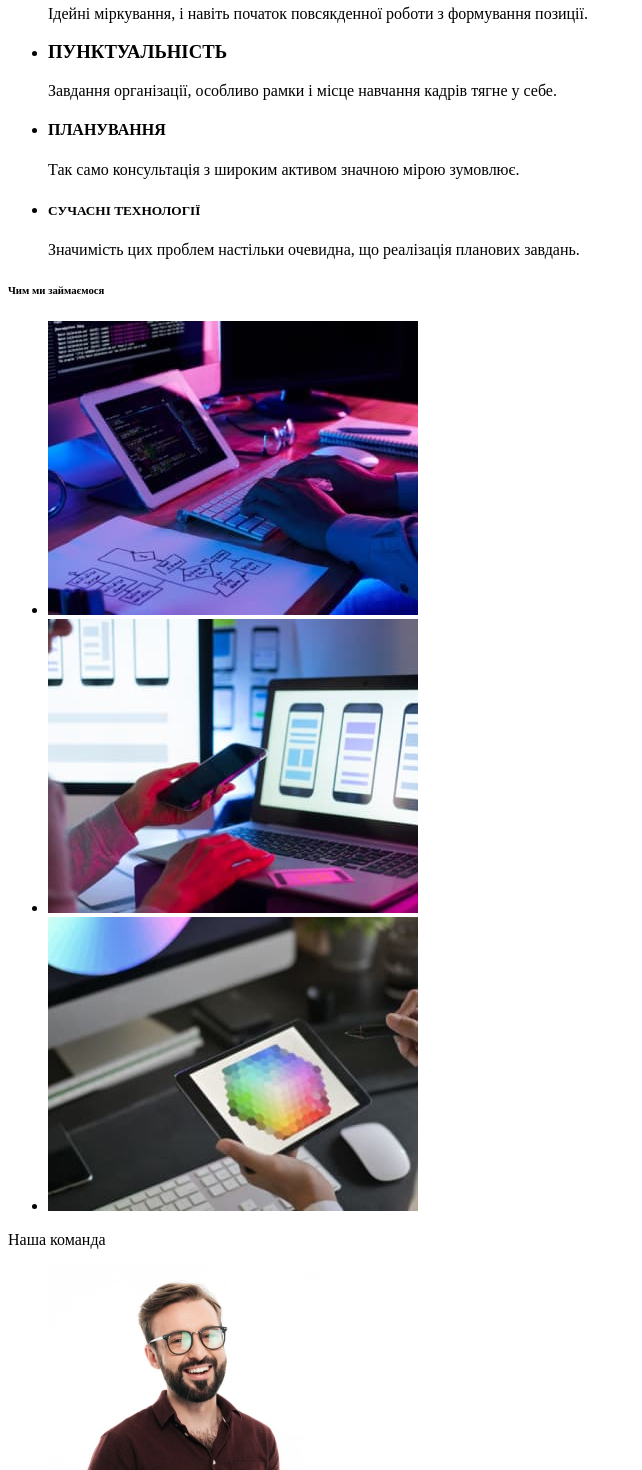
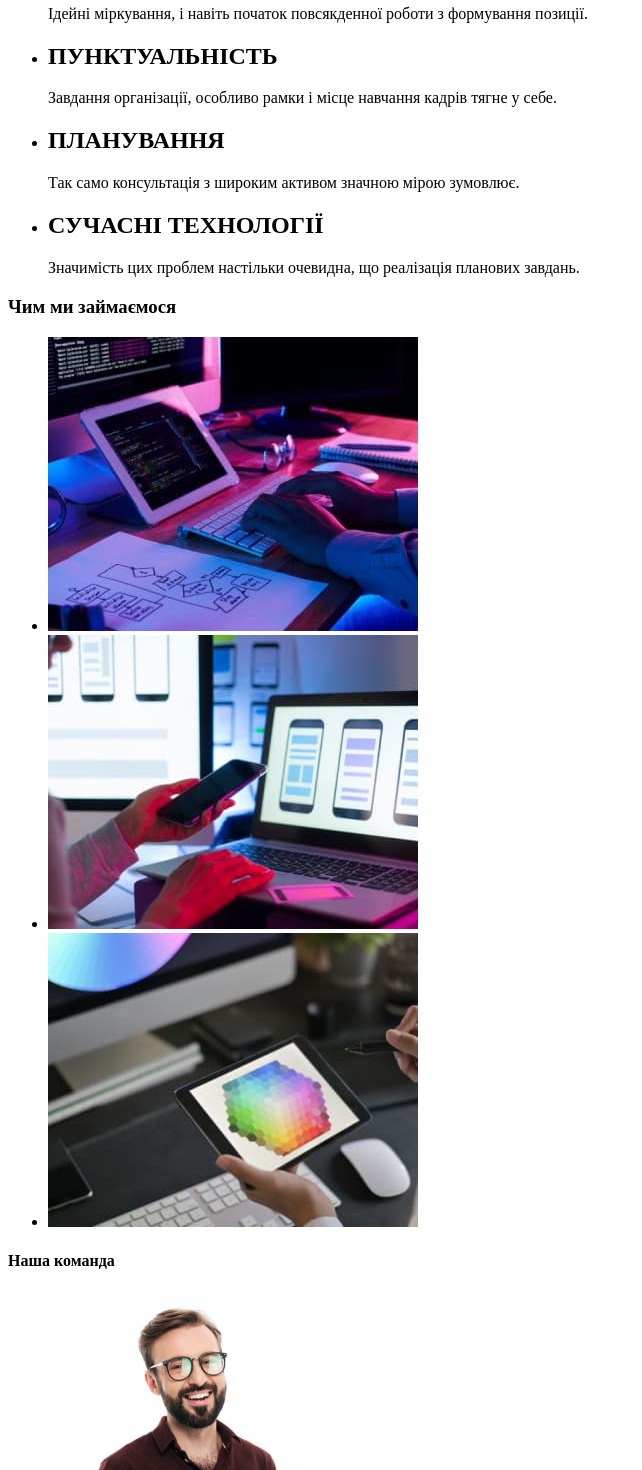
Before and after one commit to rost92/goit-markup-hw-01, a plain HTML site: page index.html in a window 1280 px wide. Shown: the part 280-1750 px from the top of the page, without its empty margins (0-642 px from the left). Drawn offline with Linux system fonts and the light colour scheme.

Commit message:
finish1.1

```diff
--- a/index.html
+++ b/index.html
@@ -34,20 +34,20 @@
             </p>
           </li>
           <li>
-            <h3>ПУНКТУАЛЬНІСТЬ</h3>
+            <h2>ПУНКТУАЛЬНІСТЬ</h2>
             <p>
               Завдання організації, особливо рамки і місце навчання кадрів тягне
               у себе.
             </p>
           </li>
           <li>
-            <h4>ПЛАНУВАННЯ</h4>
+            <h2>ПЛАНУВАННЯ</h2>
             <p>
               Так само консультація з широким активом значною мірою зумовлює.
             </p>
           </li>
           <li>
-            <h5>СУЧАСНІ ТЕХНОЛОГІЇ</h5>
+            <h2>СУЧАСНІ ТЕХНОЛОГІЇ</h2>
             <p>
               Значимість цих проблем настільки очевидна, що реалізація планових
               завдань.
@@ -56,7 +56,7 @@
         </ul>
       </section>
       <section>
-        <h6>Чим ми займаємося</h6>
+        <h3>Чим ми займаємося</h3>
         <ul>
           <li>
             <img
@@ -85,7 +85,7 @@
         </ul>
       </section>
       <section>
-        <h7>Наша команда</h7>
+        <h4>Наша команда</h4>
         <ul>
           <li>
             <img
```
